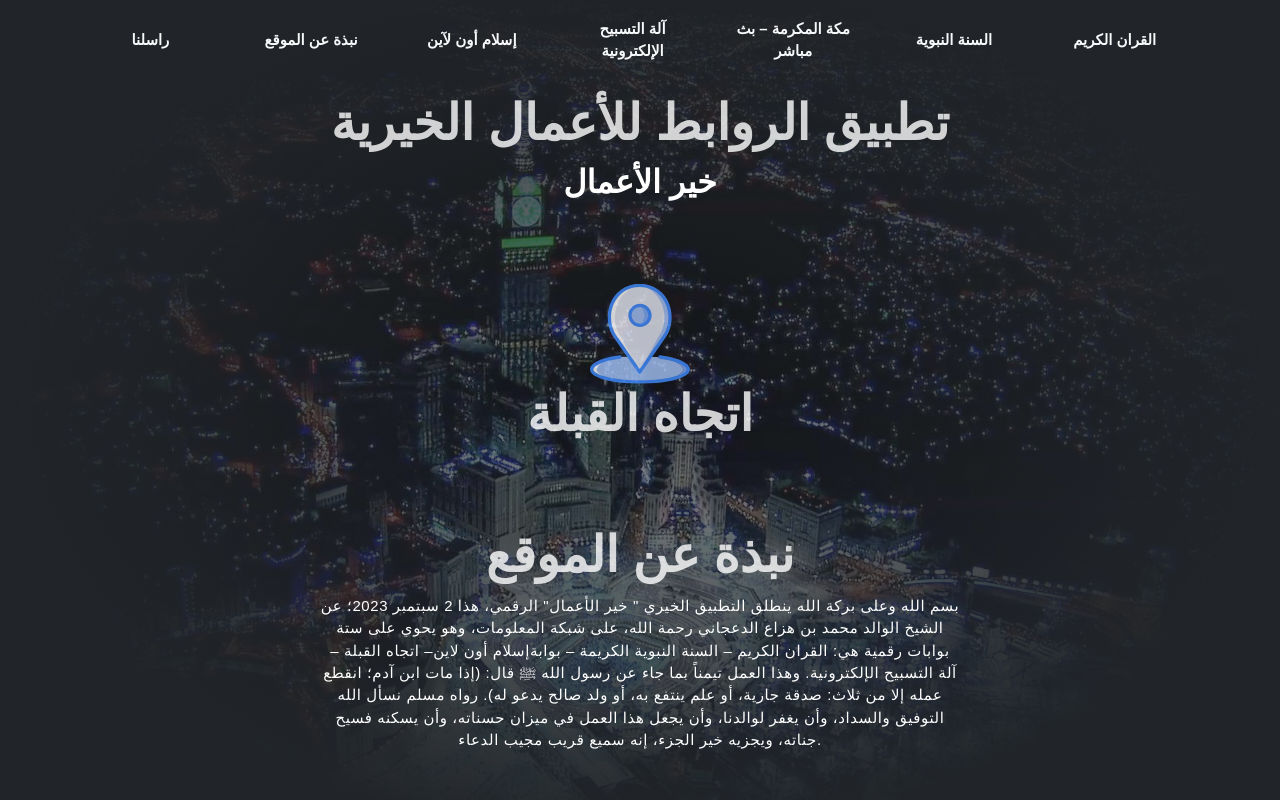
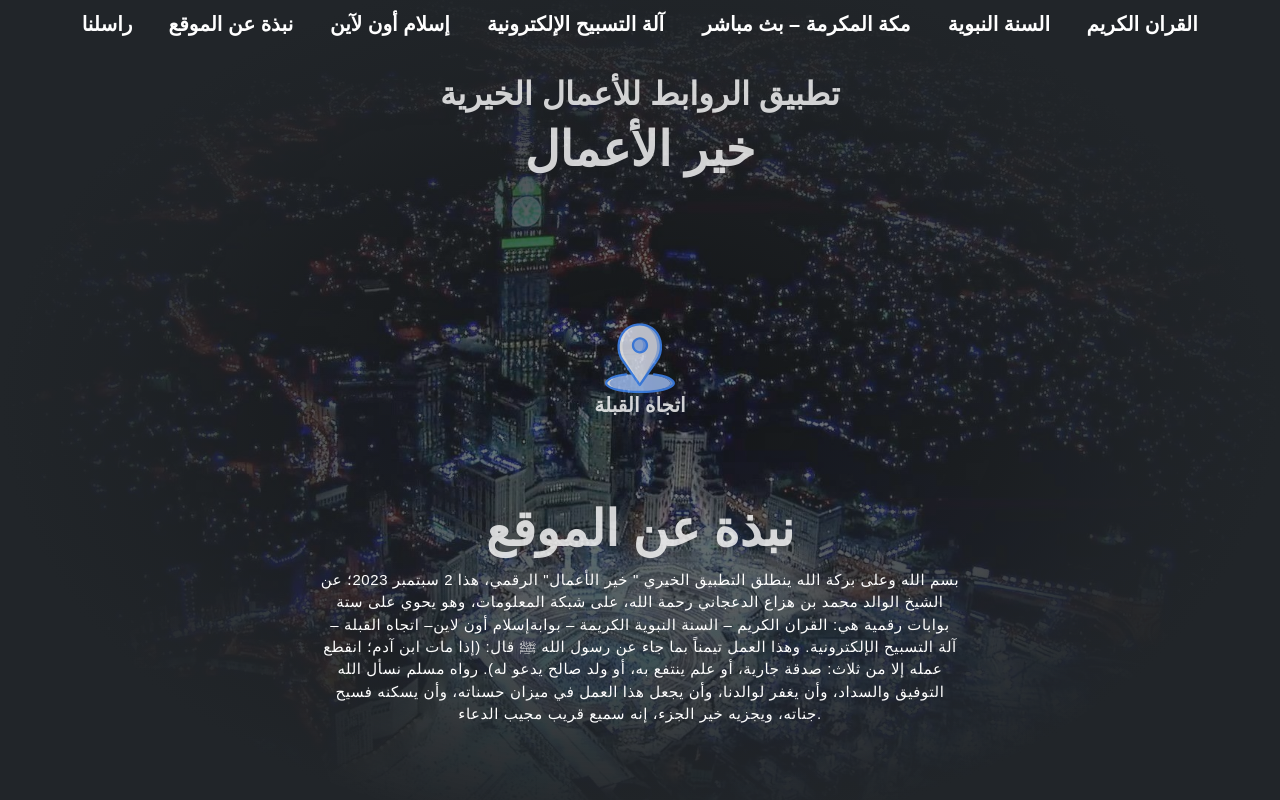
Before and after one commit to mycharity/site, a plain HTML site: page index.html in a window 1280 px wide. Drawn offline with Linux system fonts and the light colour scheme.

Commit message:
Add files via upload

```diff
--- a/index.html
+++ b/index.html
@@ -15,31 +15,95 @@
 .page-navbar {
     height: 10%;
 }
+.nav-link{
+color:white;
+font-weight:bold;
+font-size:20px;
+}
+.header .header-content {
+    position: absolute;
+    left: 50%;
+    top: 60%;
+    -webkit-transform: translate(-50%, -50%);
+    -ms-transform: translate(-50%, -50%);
+    transform: translate(-50%, -50%);
+}
+@media (max-width: 991.98px) {
+.nav-link{
+color:white;
+font-weight:bold;
+font-size:15px;
+}
+.header .header-content {
+    position: absolute;
+    left: 50%;
+    top: 75%;
+    -webkit-transform: translate(-50%, -50%);
+    -ms-transform: translate(-50%, -50%);
+    transform: translate(-50%, -50%);
+}
+}
+
+.header .overlay {
+  position: fixed;
+  left: 0;
+  top: 0;
+  height: 100%;
+  width: 100%;
+  background-image: -webkit-radial-gradient(100% 110%, 50% 50%, rgba(33, 37, 41, 0.5), rgba(33, 37, 41, 0.6), rgba(33, 37, 41, 0.7), rgba(33, 37, 41, 0.8), rgba(33, 37, 41, 0.93), #212529 55%, #212529 150%);
+  background-image:  radial-gradient(100% 110% at 50% 50%, rgba(33, 37, 41, 0.5), rgba(33, 37, 41, 0.6), rgba(33, 37, 41, 0.7), rgba(33, 37, 41, 0.8), rgba(33, 37, 41, 0.93), #212529 50%, #212529 150%);
+
+}
+
+.header-title1 {
+    font-size: 2.0rem;
+    font-weight: bold;
+    opacity: .8;
+}
+.header-title2 {
+    font-size: 3.0rem;
+    font-weight: bold;
+    opacity: .8;
+}
+
+
 </style>
 </head>
 <body data-spy="scroll" data-target=".navbar" data-offset="40" id="home" class="dark-theme">
 
     <!-- page navbar -->
-    <div class="page-navbar" data-spy="affix" data-offset-top="10">
-        <ul class="nav-navbar container">
-            <li class="nav-item"><a href="#" class="nav-link">راسلنا</a></li>
-			<li class="nav-item"><a href="#" class="nav-link">نبذة عن الموقع </a></li>
-            <li class="nav-item"><a href="https://islamonline.net/category/rahma" class="nav-link">إسلام أون لآين</a></li>
-            <li class="nav-item"><a href="https://msbaha.com" class="nav-link">آلة التسبيح الإلكترونية</a></li>
-            <li class="nav-item"><a href="https://www.youtube.com/live/pSpsjnUNZN4?si=lWzqcCU9cNeVeURC" class="nav-link">مكة المكرمة – بث مباشر</a></li>
-            <li class="nav-item"><a href="https://alssunnah.com/" class="nav-link">السنة النبوية</a></li>
-            <li class="nav-item"><a href="https://quran.com/ar" class="nav-link">القران الكريم</a></li>
-        </ul>
+    <div class="page-navbar" style='text-align:center'>
+	<table width="90%" border=0 style='border:0px solid grey' align=center>
+	<tr>
+	<td class="nav-item"><a href="#" class="nav-link">راسلنا</a></td>
+	<td class="nav-item"><a href="#" class="nav-link">نبذة عن الموقع </a></td>
+	<td class="nav-item"><a href="https://islamonline.net/category/rahma" class="nav-link">إسلام أون لآين</a></td>
+	<td class="nav-item"><a href="https://msbaha.com" class="nav-link">آلة التسبيح الإلكترونية</a></td>
+	<td class="nav-item"><a href="https://www.youtube.com/watch?v=QuUO_bO2jMQ" class="nav-link">مكة المكرمة – بث مباشر</a></td>
+	<td class="nav-item"><a href="https://alssunnah.com/" class="nav-link">السنة النبوية</a></td>
+	<td class="nav-item"><a href="https://quran.com/ar" class="nav-link">القران الكريم</a></td>
+	</tr>
+	<tr><td colspan=7>&nbsp;</td></tr>
+
+	<tr><td colspan=7><h1 class="header-title1">تطبيق الروابط للأعمال الخيرية</h1>
+        <h2 class="header-title2">خير الأعمال</h2></td></tr>
+
+	<tr><td colspan=7>&nbsp;</td></tr>
+
+	</table>
     </div><!-- end of page navbar -->
     <!-- page header -->
-    <div class="header">
+
+	<div class="header">
+
         <div class="overlay"></div>
         <div class="header-content">
 
-         <h1 class="header-title"><br/>تطبيق الروابط للأعمال الخيرية</h1>
-        <h2>خير الأعمال</h2>
 
-        	<h1 class="header-title"><a href="https://qiblafinder.withgoogle.com/intl/ar/desktop" class="nav-link" style="text-align:center;color:white;"><br/><img style="width:100px" src="placeholder.svg" alt="Download free bootstrap 4 landing page, free boootstrap 4 templates, Download free bootstrap 4.1 landing page, free boootstrap 4.1.1 templates, weber Landing page"><br/>اتجاه القبلة</a><br/></h1>
+
+        	<h1 class="header-title"><a href="https://qiblafinder.withgoogle.com/intl/ar/desktop" class="nav-link" style="text-align:center;color:white;">
+			<br/><br/><br/><br/>
+			<img style="width:70px" src="placeholder.svg"><br/>اتجاه القبلة</a><br/></h1>
 
 
            <h1 class="header-title">نبذة عن الموقع</h1>
@@ -52,7 +116,7 @@
 
         </div>
     </div><!-- end of page header -->
-    </div> <!-- end of page container -->
+
 
 
 </body>
```
